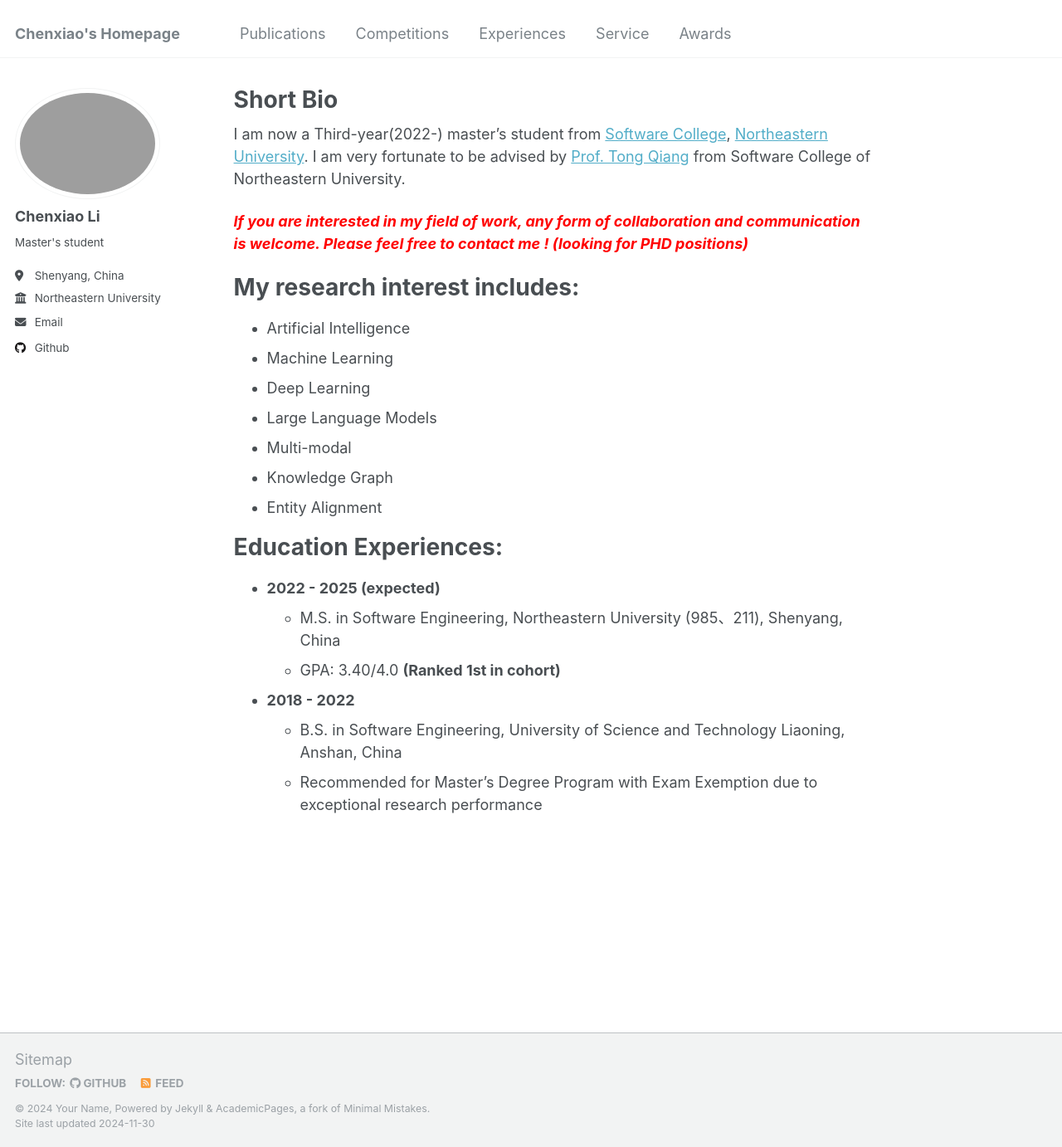
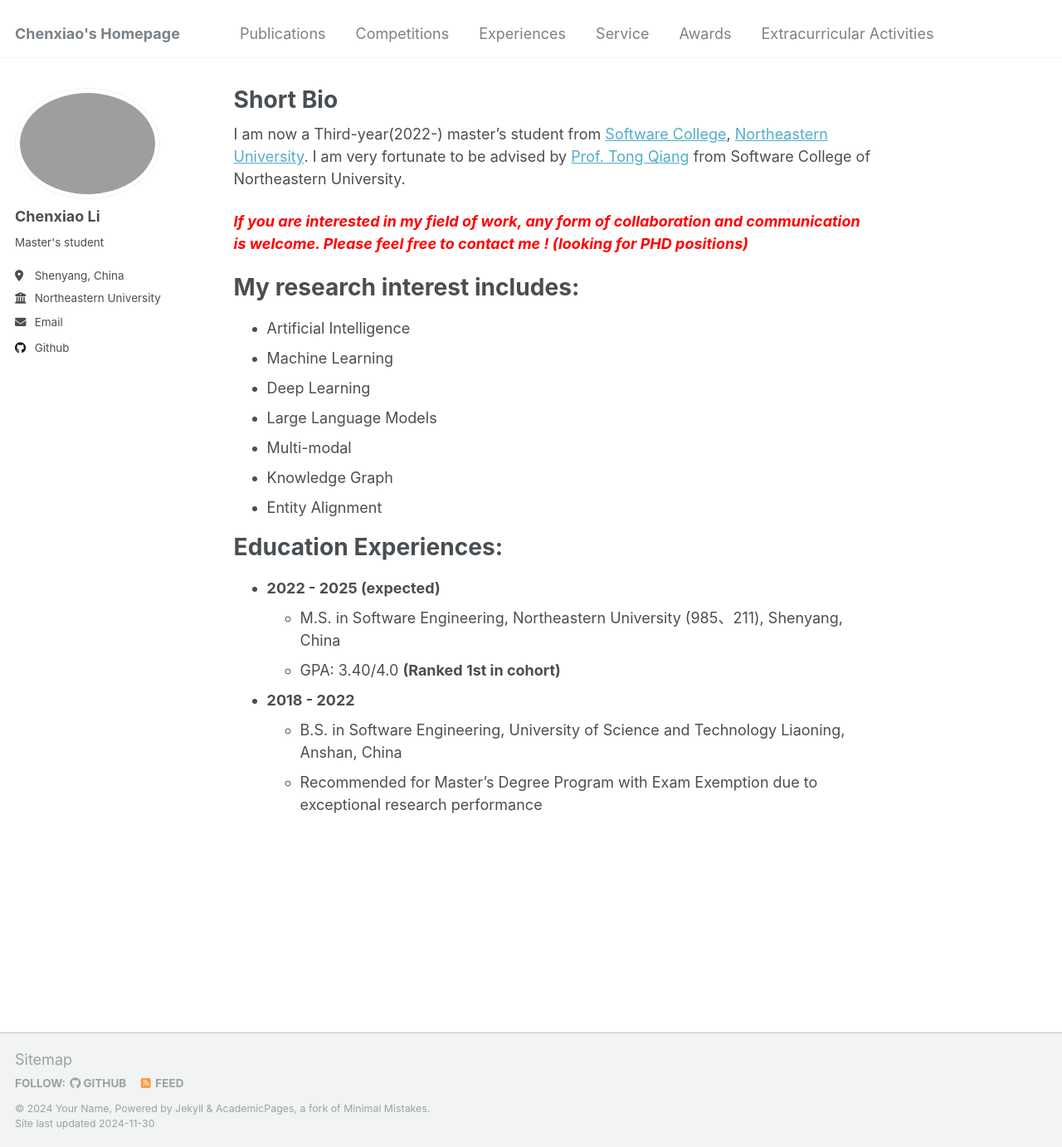
Before and after one commit to ChenxiaoLi-Joe/chenxiaoli.github.io, a Jekyll site: the page built from _pages/about.md, in a window 1280 px wide and 1382 px high. Shown: the whole window at 83% size. Built offline with Jekyll 4.4.1, drawn with Linux system fonts in a browser that asks for light colours.

Commit message:
20241130:6

```diff
--- a/_data/navigation.yml
+++ b/_data/navigation.yml
@@ -37,3 +37,6 @@ main:
 
   - title: "Awards"
     url: /awards/
+
+  - title: "Extracurricular Activities"
+    url: /extracurricular activities/
```
